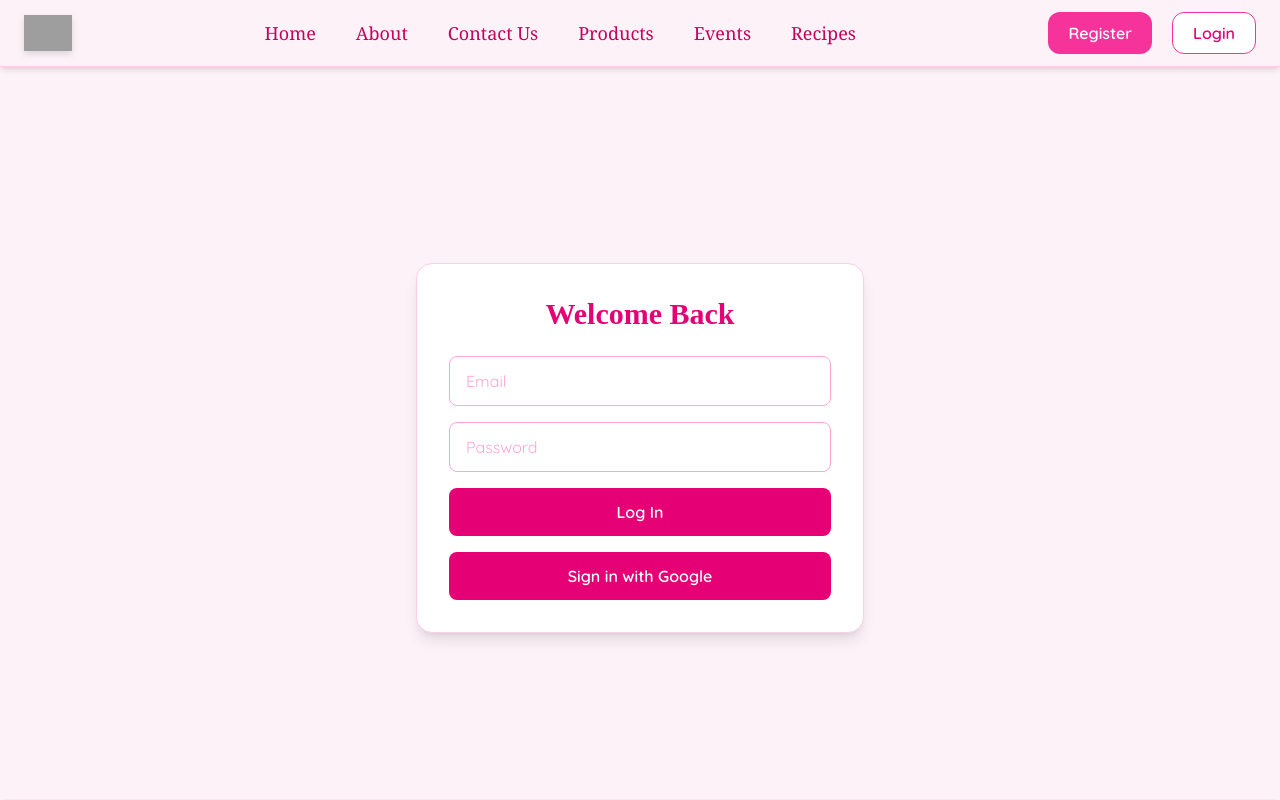
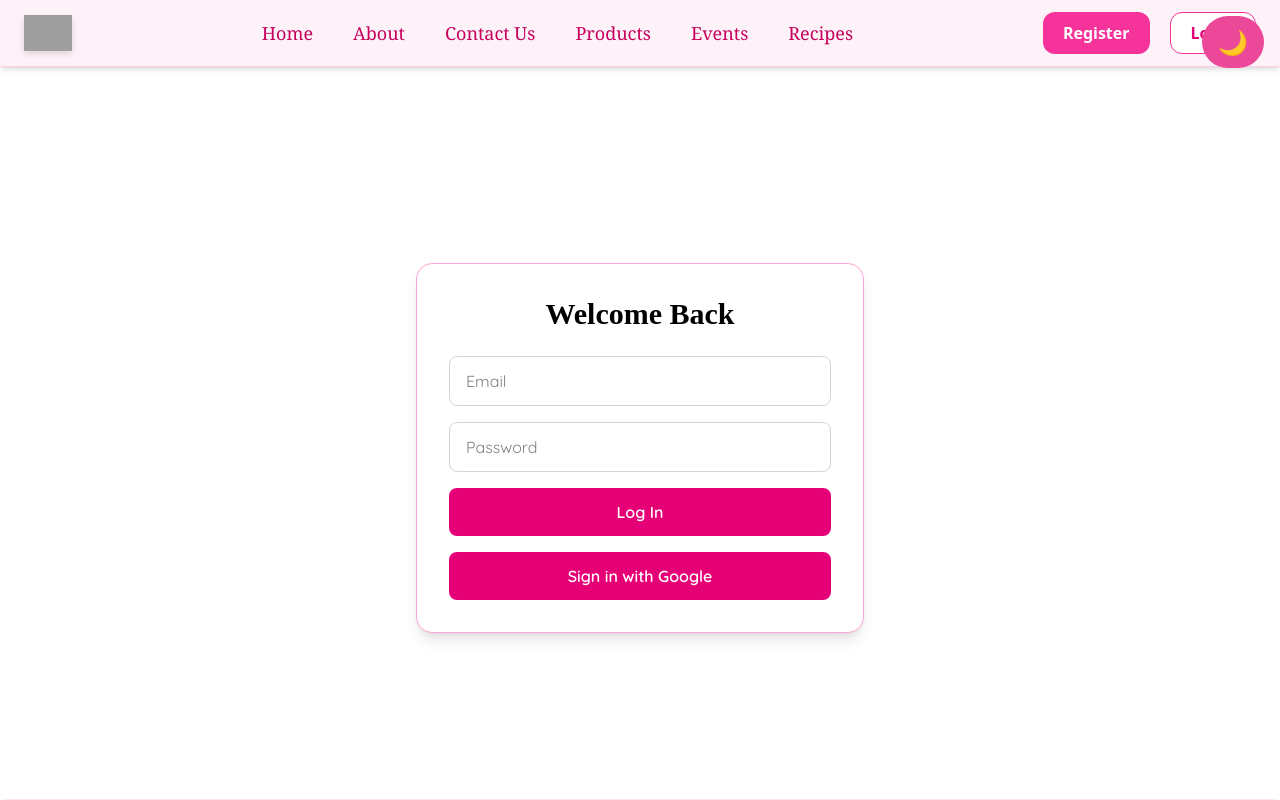
Before and after one commit to emorina1/foodly, a Next.js app: page /sign-in in a window 1280 px wide. Shown: the top 800 px of the page. Built offline with nearby package versions, Linux system fonts and the light colour scheme; no server answers; grey boxes are pictures that could not be loaded; a web font is replaced by a local one.

Commit message:
Added Log In Dark Mode
Co-Authored-By: Elsa Morina <151447538+emorina1@users.noreply.github.com>

```diff
--- a/package.json
+++ b/package.json
@@ -32,9 +32,11 @@
     "@types/node": "^20",
     "@types/react": "^19",
     "@types/react-dom": "^19",
+    "autoprefixer": "^10.4.21",
     "eslint": "^9",
     "eslint-config-next": "15.2.3",
-    "tailwindcss": "^4",
+    "postcss": "^8.5.4",
+    "tailwindcss": "^4.1.8",
     "typescript": "^5"
   }
 }
--- /dev/null
+++ b/src/components/ThemeToggle.tsx
@@ -0,0 +1,44 @@
+import { useEffect, useState } from "react";
+
+export default function ThemeToggleButton() {
+  const [darkMode, setDarkMode] = useState(false);
+
+  useEffect(() => {
+    // ✅ This code only runs in the browser
+    const savedTheme = localStorage.getItem("theme");
+
+    const prefersDark =
+      savedTheme === "dark" ||
+      (!savedTheme && window.matchMedia("(prefers-color-scheme: dark)").matches);
+
+    if (prefersDark) {
+      document.documentElement.classList.add("dark");
+      setDarkMode(true);
+    } else {
+      document.documentElement.classList.remove("dark");
+      setDarkMode(false);
+    }
+  }, []);
+
+  const toggleTheme = () => {
+    const newTheme = darkMode ? "light" : "dark";
+
+    if (newTheme === "dark") {
+      document.documentElement.classList.add("dark");
+    } else {
+      document.documentElement.classList.remove("dark");
+    }
+
+    localStorage.setItem("theme", newTheme);
+    setDarkMode(newTheme === "dark");
+  };
+
+  return (
+    <button
+      onClick={toggleTheme}
+      className="fixed top-4 right-4 z-50 text-xl px-4 py-2 rounded-full bg-pink-500 text-white hover:bg-pink-600 transition"
+    >
+      {darkMode ? "☀️" : "🌙"}
+    </button>
+  );
+}
--- a/src/pages/sign-in/index.tsx
+++ b/src/pages/sign-in/index.tsx
@@ -1,5 +1,5 @@
 import { getCsrfToken, signIn, getSession } from "next-auth/react";
-import { useState } from "react";
+import { useEffect, useState } from "react";
 import Head from "next/head";
 import { useRouter } from "next/router";
 
@@ -8,6 +8,28 @@ export default function SignIn({ csrfToken }: { csrfToken: string }) {
   const [email, setEmail] = useState("");
   const [password, setPassword] = useState("");
   const [error, setError] = useState("");
+  const [darkMode, setDarkMode] = useState(false);
+
+  // ✅ On load: check saved theme
+  useEffect(() => {
+    if (typeof window !== "undefined") {
+      const saved = localStorage.getItem("theme");
+      if (saved === "dark") {
+        document.body.className = "dark";
+        setDarkMode(true);
+      } else {
+        document.body.className = "light";
+        setDarkMode(false);
+      }
+    }
+  }, []);
+
+  const toggleTheme = () => {
+    const newTheme = darkMode ? "light" : "dark";
+    document.body.className = newTheme;
+    localStorage.setItem("theme", newTheme);
+    setDarkMode(newTheme === "dark");
+  };
 
   const handleSubmit = async (e: React.FormEvent) => {
     e.preventDefault();
@@ -36,15 +58,50 @@ export default function SignIn({ csrfToken }: { csrfToken: string }) {
   return (
     <>
       <Head>
-        <title>Sign In | My Application</title>
+        <title>Sign In | My App</title>
       </Head>
 
-      <div className="min-h-screen flex items-center justify-center bg-pink-50 pt-24 px-4">
-        <div className="w-full max-w-md bg-white p-8 rounded-2xl shadow-lg border border-pink-200">
-          <h2 className="text-3xl font-bold text-pink-600 mb-6 text-center">Welcome Back</h2>
+      {/* ☀️ / 🌙 Toggle Button */}
+      <button
+        onClick={toggleTheme}
+        style={{
+          position: "fixed",
+          top: "1rem",
+          right: "1rem",
+          zIndex: 9999,
+          fontSize: "1.5rem",
+          padding: "0.5rem 1rem",
+          borderRadius: "9999px",
+          background: "#ec4899",
+          color: "white",
+          border: "none",
+          cursor: "pointer",
+        }}
+      >
+        {darkMode ? "☀️" : "🌙"}
+      </button>
+
+      {/* Background color now controlled manually via className on <body> */}
+      <div className="min-h-screen flex items-center justify-center pt-24 px-4 transition-colors">
+        <div
+          style={{
+            backgroundColor: darkMode ? "#1f2937" : "#ffffff", // gray-800 or white
+            color: darkMode ? "#ffffff" : "#000000",
+          }}
+          className="w-full max-w-md p-8 rounded-2xl shadow-lg border border-pink-300"
+        >
+          <h2 className="text-3xl font-bold mb-6 text-center">
+            Welcome Back
+          </h2>
 
           {error && (
-            <div className="bg-red-100 text-red-700 p-3 mb-4 rounded-lg text-sm text-center">
+            <div
+              style={{
+                backgroundColor: darkMode ? "#fecaca" : "#fee2e2",
+                color: "#b91c1c",
+              }}
+              className="p-3 mb-4 rounded-lg text-sm text-center"
+            >
               {error}
             </div>
           )}
@@ -55,7 +112,12 @@ export default function SignIn({ csrfToken }: { csrfToken: string }) {
               placeholder="Email"
               value={email}
               onChange={(e) => setEmail(e.target.value)}
-              className="w-full px-4 py-3 border border-pink-300 rounded-lg focus:ring-2 focus:ring-pink-400 outline-none placeholder-pink-300 text-pink-800"
+              style={{
+                backgroundColor: darkMode ? "#374151" : "#fff",
+                color: darkMode ? "#fff" : "#000",
+                border: "1px solid #d1d5db",
+              }}
+              className="w-full px-4 py-3 rounded-lg outline-none"
               required
             />
             <input
@@ -63,17 +125,25 @@ export default function SignIn({ csrfToken }: { csrfToken: string }) {
               placeholder="Password"
               value={password}
               onChange={(e) => setPassword(e.target.value)}
-              className="w-full px-4 py-3 border border-pink-300 rounded-lg focus:ring-2 focus:ring-pink-400 outline-none placeholder-pink-300 text-pink-800"
+              style={{
+                backgroundColor: darkMode ? "#374151" : "#fff",
+                color: darkMode ? "#fff" : "#000",
+                border: "1px solid #d1d5db",
+              }}
+              className="w-full px-4 py-3 rounded-lg outline-none"
               required
             />
             <button
               type="submit"
-              className="w-full py-3 bg-pink-600 text-white font-semibold rounded-lg hover:bg-pink-700 transition-transform transform hover:scale-105 duration-300">
+              className="w-full py-3 bg-pink-600 text-white font-semibold rounded-lg hover:bg-pink-700 transition-transform transform hover:scale-105 duration-300"
+            >
               Log In
             </button>
-           <button
+            <button
+              type="button"
               onClick={() => signIn("google")}
-              className="w-full py-3 bg-pink-600 text-white font-semibold rounded-lg hover:bg-pink-700 transition-transform transform hover:scale-105 duration-300">
+              className="w-full py-3 bg-pink-600 text-white font-semibold rounded-lg hover:bg-pink-700 transition-transform transform hover:scale-105 duration-300"
+            >
               Sign in with Google
             </button>
           </form>
--- a/src/styles/globals.css
+++ b/src/styles/globals.css
@@ -1,15 +1,9 @@
 @import "tailwindcss";
+
 
 :root {
   --background: #ffffff;
   --foreground: #171717;
-}
-
-@theme inline {
-  --color-background: var(--background);
-  --color-foreground: var(--foreground);
-  --font-sans: var(--font-geist-sans);
-  --font-mono: var(--font-geist-mono);
 }
 
 @media (prefers-color-scheme: dark) {
@@ -30,3 +24,12 @@ body {
 h1, h2, h3 {
   font-family: 'Ancizar Serif', serif;
 }
+body.light {
+  background-color: #ffffff;
+  color: #000000;
+}
+
+body.dark {
+  background-color: #111827; /* gray-900 */
+  color: #ffffff;
+}
--- /dev/null
+++ b/tailwind.config.js
@@ -0,0 +1,9 @@
+module.exports = {
+  darkMode: 'class',
+  content: [
+    './pages/**/*.{js,ts,jsx,tsx}',
+    './components/**/*.{js,ts,jsx,tsx}',
+  ],
+  theme: { extend: {} },
+  plugins: [],
+}
--- a/tsconfig.json
+++ b/tsconfig.json
@@ -22,6 +22,7 @@
     "isolatedModules": true,
     "jsx": "preserve", // Let Next.js handle JSX
     "incremental": true // Speeds up rebuilds
+
   },
   "include": ["next-env.d.ts", "**/*.ts", "**/*.tsx"],
   "exclude": ["node_modules"]
```
Also changed, not shown: 1 other file (tests, documents, lock files or other folders).
